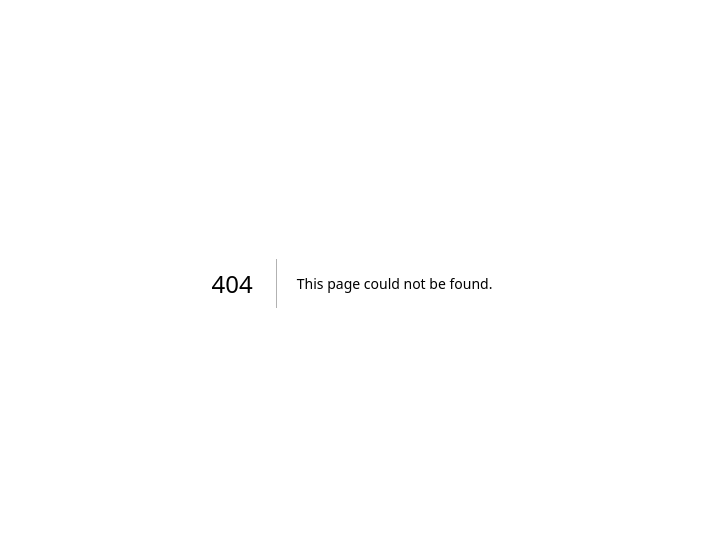
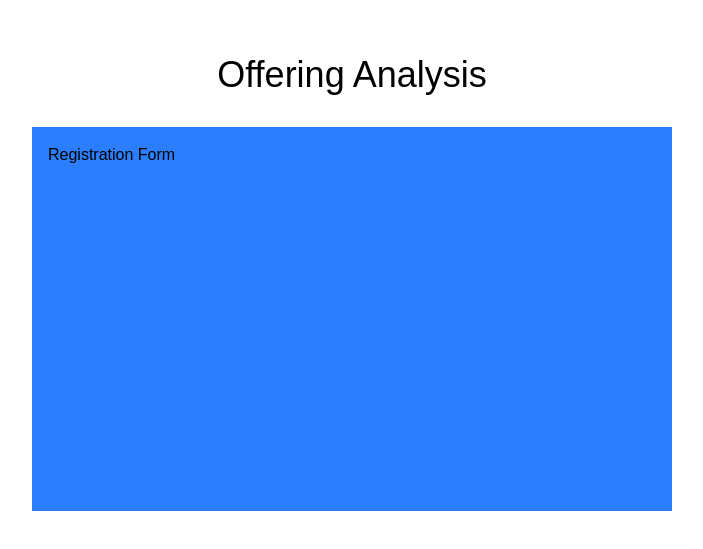
Before and after one commit to SamGombs20/OfferingAnalysisWeb, a Next.js app: page /auth in a window 1280 px wide. Before the commit this address had no page. Shown: the part 117-666 px from the top of the page, without its empty margins (288-991 px from the left). Built offline with nearby package versions, Linux system fonts and the light colour scheme.

Commit message:
Update:Registration form UI dev

```diff
--- /dev/null
+++ b/app/auth/page.tsx
@@ -0,0 +1,13 @@
+import { RegistrationForm } from "../components/registration_form"
+
+const AuthPage =()=>{
+    return (
+        <div className="container w-1/2 mx-auto min-h-screen items-center flex flex-col justify-center">
+            <div>
+                <p className="text-4xl">Offering Analysis</p>
+            </div>
+            <RegistrationForm/>
+        </div>
+    )
+}
+export default AuthPage;
--- /dev/null
+++ b/app/components/registration_form.tsx
@@ -0,0 +1,11 @@
+export const RegistrationForm =()=>{
+    return (
+        <div className="flex flex-col bg-blue-500 mt-8 w-full min-h-96 p-4">
+
+            <div className="">
+                <p>Registration Form</p>
+            </div>
+
+        </div>
+    );
+}
```
